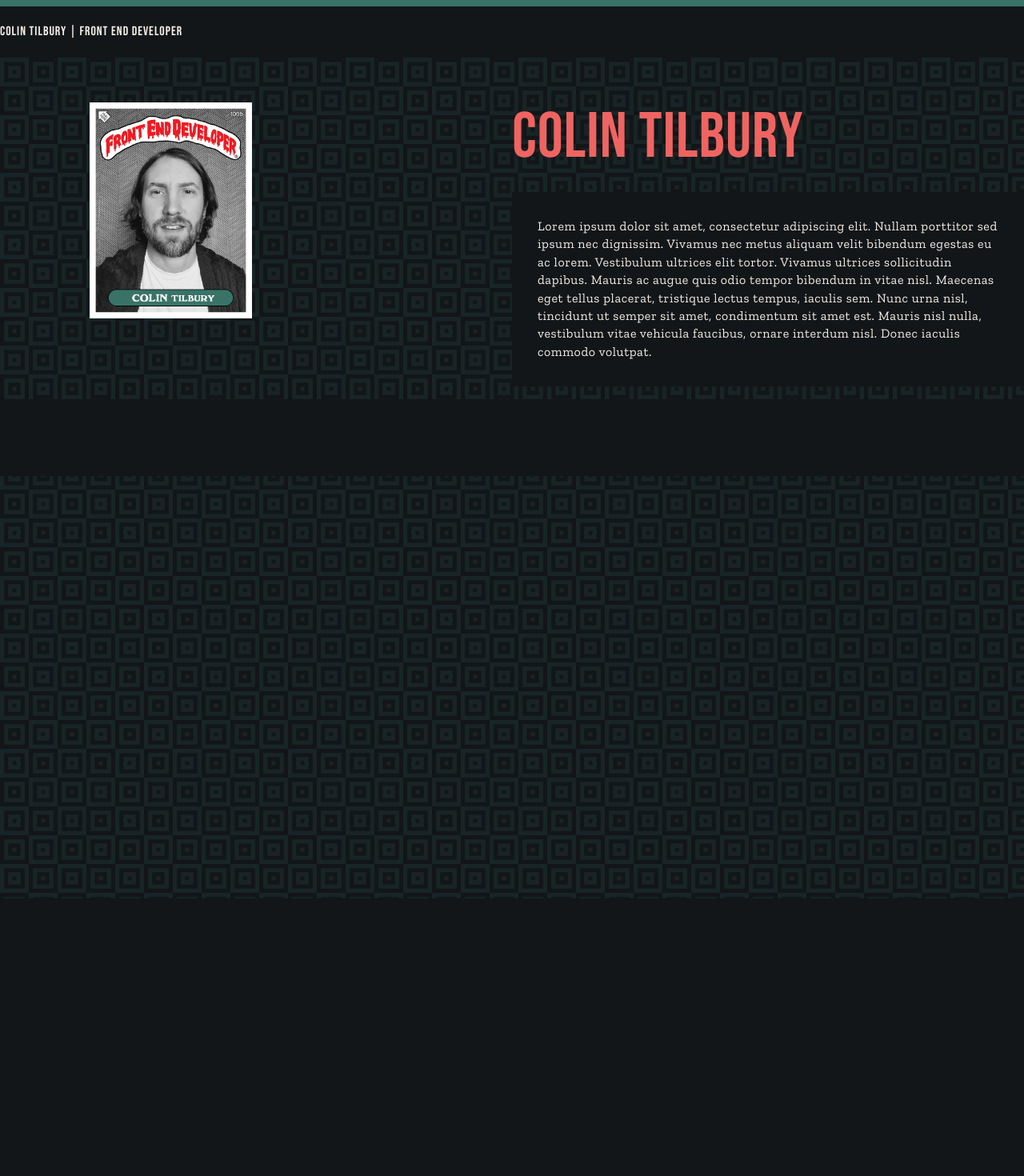
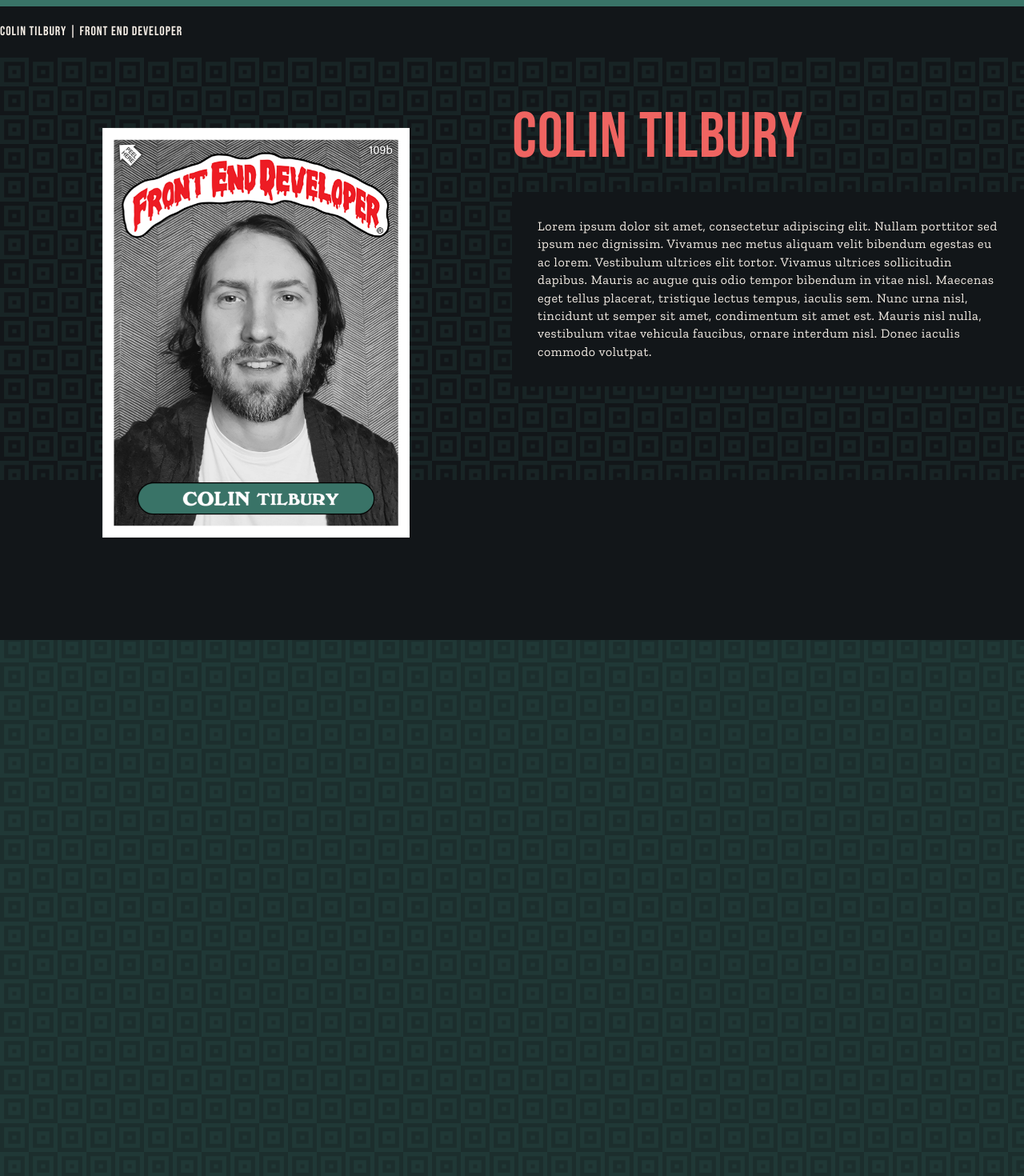
Before and after one commit to ctilbury/portfolio, a Vue app: page / in a window 1280 px wide. Shown: the top 1470 px of the page at 80% size. Before the commit the page ends 1123 px from the top, so only its background shows below. Built offline with nearby package versions, Linux system fonts and the light colour scheme.

Commit message:
splitting layout into 3 sections

```diff
--- a/src/App.vue
+++ b/src/App.vue
@@ -2,15 +2,12 @@
   <div>
     <header-bar />
     <main>
-      <sticker />
-      <about />
-      <div id="div3"></div>
-      <div id="div4"></div>
-      <div id="div5"></div>
-      <div id="div6"></div>
-      <div id="div7"></div>
-      <div id="div8"></div>
-      <div id="div9"></div>
+      <section id="about-section">
+        <sticker />
+        <about />
+      </section>
+      <section id="projects-section"></section>
+      <section id="contact-section"></section>
     </main>
     <modal
       v-if="showModal"
@@ -41,13 +38,3 @@ export default {
   }
 }
 </script>
-
-<style lang="scss" scoped>
-h1 {
-  color: $fire-opal;
-
-  span {
-    color: $linen;
-  }
-}
-</style>
--- a/src/assets/styles/layout.scss
+++ b/src/assets/styles/layout.scss
@@ -1,88 +1,45 @@
-main {
+#about-section {
   display: grid;
   grid-template-columns: 1fr;
-  grid-template-rows: repeat(9, 1fr);
-  margin-top: 4.5rem;
+  grid-template-rows: repeat(3, 1fr);
 }
 
-// #div1 {
-//   background-color: $fire-opal;
+#projects-section {
+  background-color: $hookers-green-transparent;
+}
+
+// #content-section {
+
 // }
 
-// #about {
-//   background-color: $tuscan-red;
-// }
-
-#div3 {
-  background-color: $rich-black;
-}
-
-// #div4 {
-//   background-color: $fire-opal;
-// }
-
-// #div5 {
-//   background-color: $tuscan-red;
-// }
-
-// #div6 {
-//   background-color: $fire-opal;
-// }
-
-// #div7 {
-//   background-color: $copper-red;
-// }
-
-// #div8 {
-//   background-color: $hookers-green;
-// }
-
-// #div9 {
-//   background-color: $fire-opal;
-// }
 
 @media screen and (min-width: 600px) {
   $max-container-width: 1280px;
   $gutter-width: calc((100vw - $max-container-width) / 2);
 
-  main {
-    grid-template-columns: $gutter-width repeat(6, 1fr) $gutter-width;
-    grid-template-rows: auto 6rem 15rem 15rem 3rem;
+  section {
+    height: 100vh;
+  }
+
+  #about-section {
+    grid-template-columns: $gutter-width repeat(2, 1fr) $gutter-width;
+    grid-template-rows: auto 25vh;
+
+    &::after {
+      content: '';
+      background-color: $rich-black;
+      grid-column: 1 / 5;
+      grid-row: 2 / 3;
+    }
+  }
+
+  #about {
+    grid-column: 3 / 4;
+    padding-top: 4.5rem;
   }
 
   #sticker {
-    grid-column: 2 / 4;
-  }
-
-  #about {
-    grid-column: 5 / 8;
-  }
-
-  #div3 {
-    grid-column: 1 / 9;
-  }
-
-  #div4 {
-    grid-column: 2 / 4;
-  }
-
-  #div5 {
-    grid-column: 4 / 6;
-  }
-
-  #div6 {
-    grid-column: 6 / 8;
-  }
-
-  #div7 {
-    grid-column: 2 / 5;
-  }
-
-  #div8 {
-    grid-column: 5 / 8;
-  }
-
-  #div9 {
-    grid-column: 2 / 8;
+    grid-column: 2 / 3;
+    padding-top: 4.5rem;
   }
 }
--- a/src/assets/styles/variables.scss
+++ b/src/assets/styles/variables.scss
@@ -5,4 +5,6 @@ $fire-opal: rgb(239, 100, 97);
 $copper-red: rgb(214, 104, 83);
 $hookers-green: rgb(57, 115, 103);
 $linen: rgb(245, 238, 230);
+
 $linen-transparent: rgba(245, 238, 230, 0.2);
+$hookers-green-transparent: rgba(57, 115, 103, 0.25);
--- a/src/components/Sticker.vue
+++ b/src/components/Sticker.vue
@@ -7,11 +7,15 @@
 <style lang="scss" scoped>
 
 #sticker {
-  padding: 3.5rem 7rem 0;
+  position: relative;
 }
 
 img {
-  width: 100%;
+  position: absolute;
+  bottom: -4.5rem;
+  left: 50%;
+  transform: translateX(-50%);
+  width: 60%;
   display: block;
 }
 
```
